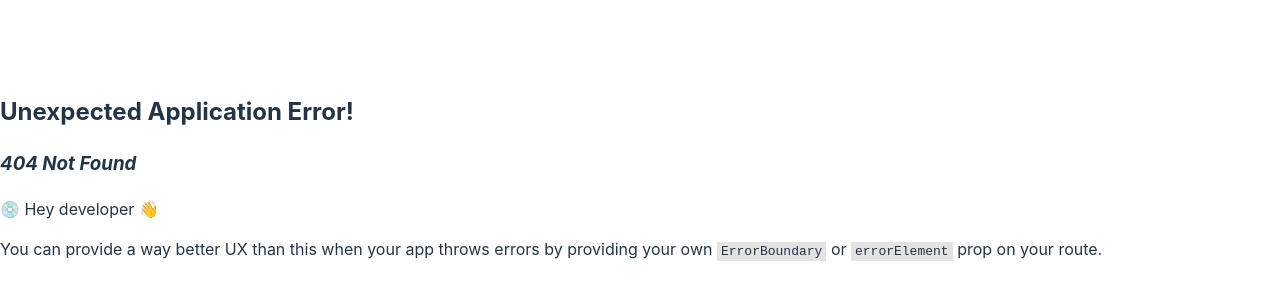
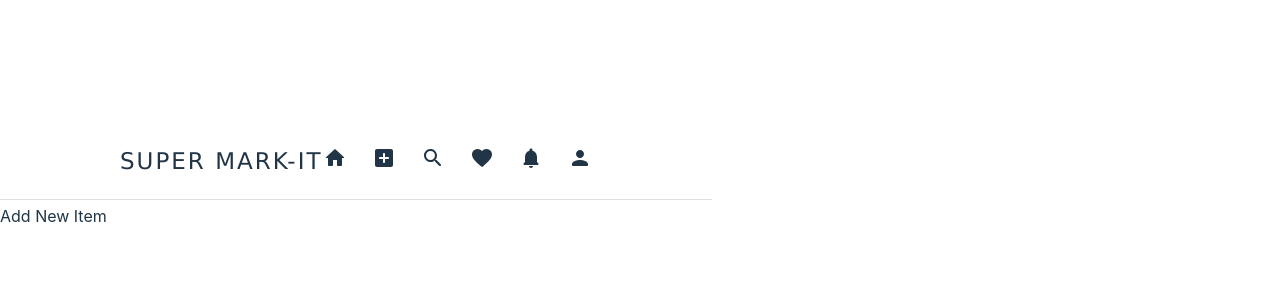
Before and after one commit to constOranges/SuperMark-It, a React (Vite) app in the folder client/: page /add in a window 1280 px wide. Before the commit this address had no page. Shown: the part 224-524 px from the top of the page. Built offline with nearby package versions, Linux system fonts and the light colour scheme.

Commit message:
added new item component and some routes, linked to icons in navbar

```diff
--- /dev/null
+++ b/client/src/components/addNewItem/AddNewItem.jsx
@@ -0,0 +1,10 @@
+import React from "react";
+import "./AddNewItem.scss";
+
+const AddNewItem = () => {
+    return (
+        <div className="addNewItem">Add New Item</div>
+    )
+}
+
+export default AddNewItem;
--- a/client/src/components/navbar/Navbar.jsx
+++ b/client/src/components/navbar/Navbar.jsx
@@ -10,22 +10,30 @@ import "./Navbar.scss";
 
 
 const Navbar = () => {
-    return(
+    return (
       <div className="navbar">
         <div className="wrapper">
           <div className="left">
-                    <Link className="link" to="/">SUPER MARK-IT</Link>
+            <Link className="link" to="/">
+              SUPER MARK-IT
+            </Link>
           </div>
           <div className="right">
             <div className="icons">
               <div className="homeIcon">
+                <Link className="link" to="/">
                   <HomeRoundedIcon />
+                </Link>
               </div>
               <div className="addIcon">
+                <Link className="link" to="/add">
                   <AddBoxRoundedIcon />
+                </Link>
               </div>
               <div className="searchIcon">
+                <Link className="link" to="/search">
                   <SearchRoundedIcon />
+                </Link>
               </div>
               <div className="favIcon">
                 <FavoriteRoundedIcon />
@@ -40,7 +48,7 @@ const Navbar = () => {
           </div>
         </div>
       </div>
-    )
+    );
 }
 
 
--- a/client/src/components/search/Search.jsx
+++ b/client/src/components/search/Search.jsx
@@ -0,0 +1,10 @@
+import React from "react";
+import "./Search.scss";
+
+const Search = () => {
+    return (
+        <div className="search">Search</div>
+    )
+}
+
+export default Search;
```
Also changed, not shown: client/src/App.jsx (+14 -4 lines), client/src/components/addNewItem/AddNewItem.scss (added). Lines whose indentation alone changed are shown as unchanged.
